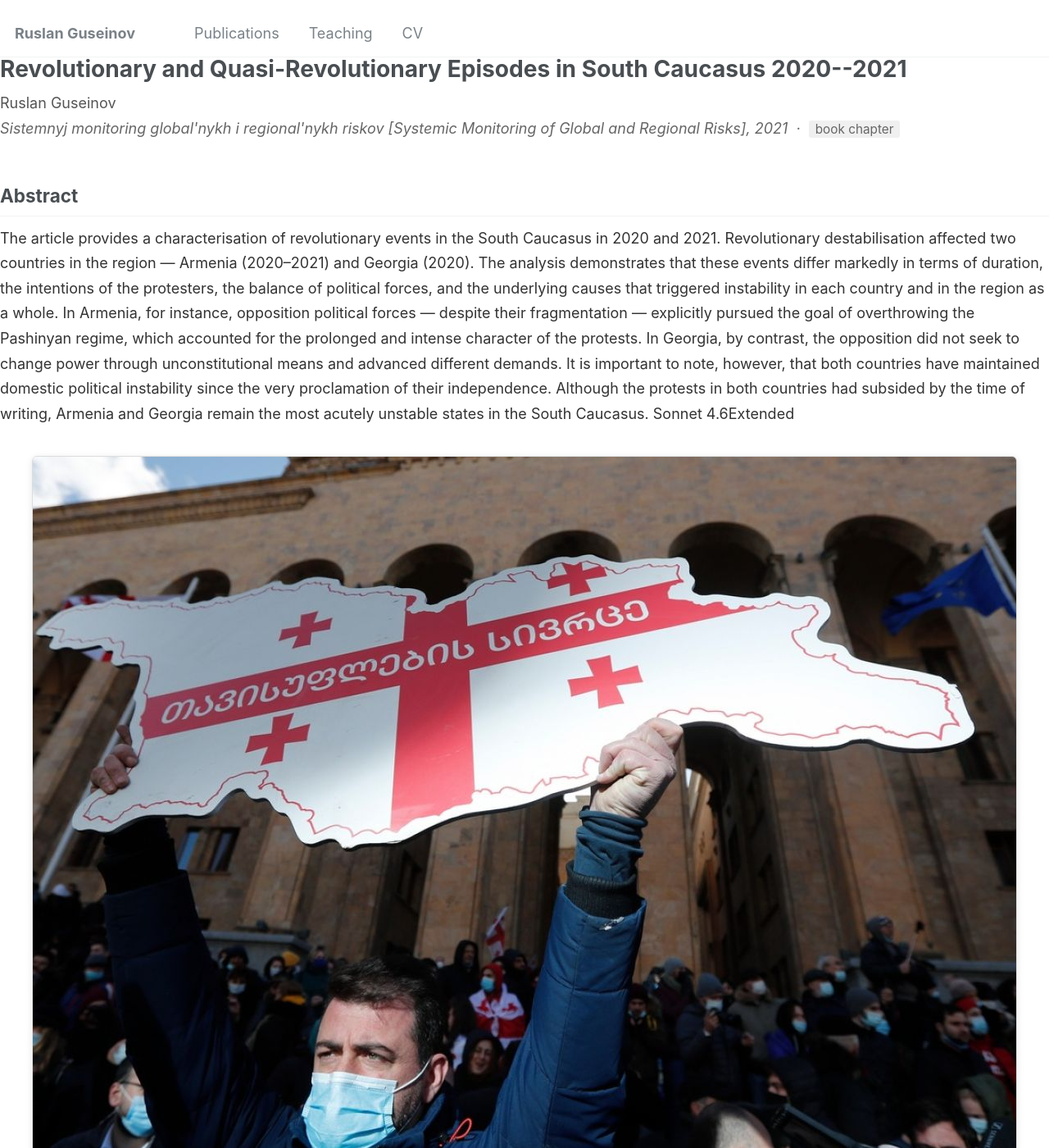
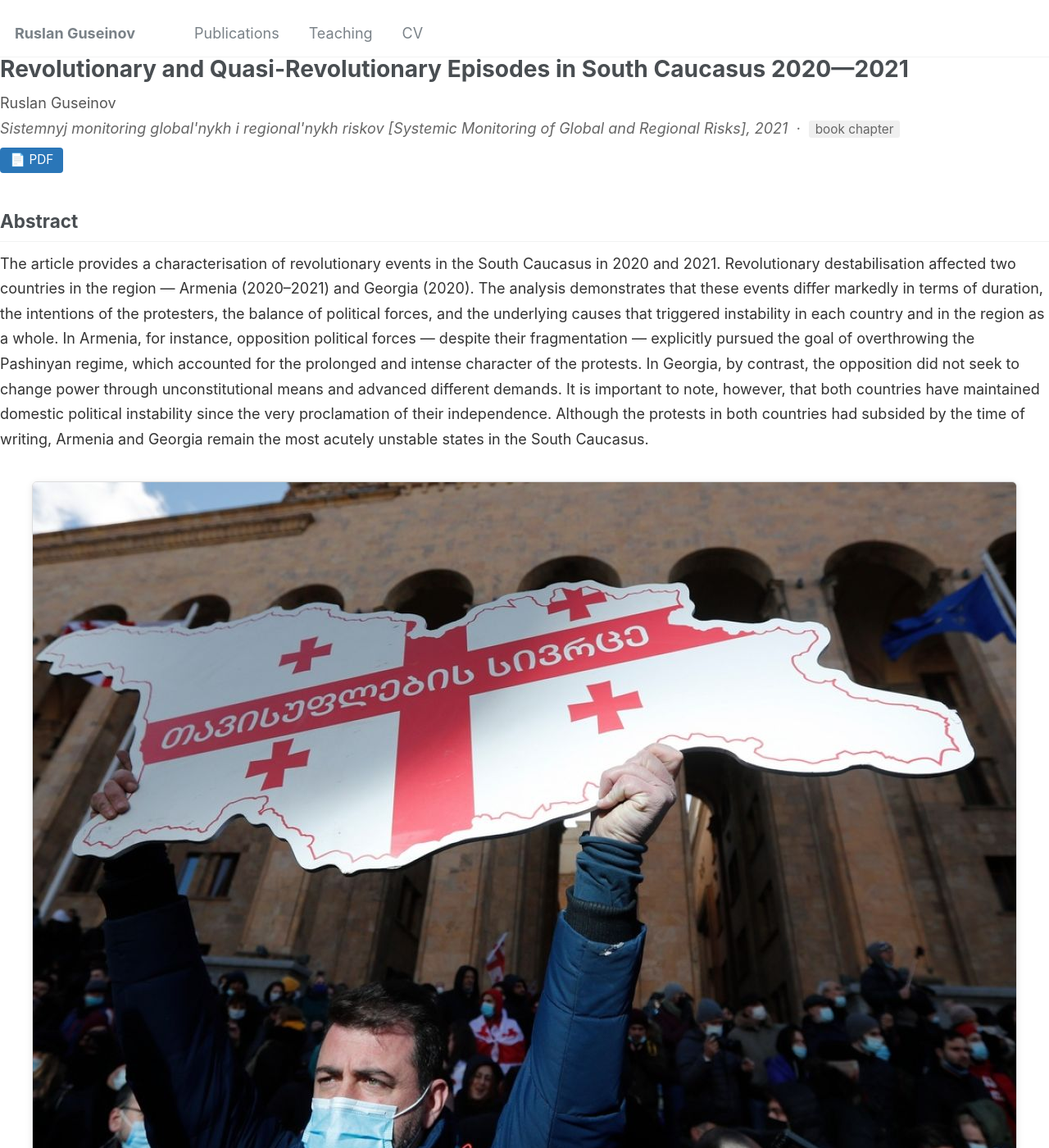
Before and after one commit to rguseinov/rguseinov.github.io, a Jekyll site: the page built from _publications/2021-01-guseinov2021caucasus.md, in a window 1280 px wide and 1400 px high. Shown: the whole window at 82% size. Built offline with Jekyll 4.4.1, drawn with Linux system fonts in a browser that asks for light colours; some of the changed text lies outside the part shown.

Commit message:
Add/update publication: 2021-01-guseinov2021caucasus.md

```diff
--- a/_publications/2021-01-guseinov2021caucasus.md
+++ b/_publications/2021-01-guseinov2021caucasus.md
@@ -1,5 +1,5 @@
 ---
-title: "Revolutionary and Quasi-Revolutionary Episodes in South Caucasus 2020--2021"
+title: "Revolutionary and Quasi-Revolutionary Episodes in South Caucasus 2020—2021"
 collection: publications
 permalink: /publication/guseinov2021caucasus
 layout: publication
@@ -8,8 +8,9 @@ date: 2021-01-01
 venue: "Sistemnyj monitoring global'nykh i regional'nykh riskov [Systemic Monitoring of Global and Regional Risks]"
 authors: "Ruslan Guseinov"
 pub_type: "book chapter"
-abstract: "The article provides a characterisation of revolutionary events in the South Caucasus in 2020 and 2021. Revolutionary destabilisation affected two countries in the region — Armenia (2020–2021) and Georgia (2020). The analysis demonstrates that these events differ markedly in terms of duration, the intentions of the protesters, the balance of political forces, and the underlying causes that triggered instability in each country and in the region as a whole. In Armenia, for instance, opposition political forces — despite their fragmentation — explicitly pursued the goal of overthrowing the Pashinyan regime, which accounted for the prolonged and intense character of the protests. In Georgia, by contrast, the opposition did not seek to change power through unconstitutional means and advanced different demands. It is important to note, however, that both countries have maintained domestic political instability since the very proclamation of their independence. Although the protests in both countries had subsided by the time of writing, Armenia and Georgia remain the most acutely unstable states in the South Caucasus. Sonnet 4.6Extended"
+abstract: "The article provides a characterisation of revolutionary events in the South Caucasus in 2020 and 2021. Revolutionary destabilisation affected two countries in the region — Armenia (2020–2021) and Georgia (2020). The analysis demonstrates that these events differ markedly in terms of duration, the intentions of the protesters, the balance of political forces, and the underlying causes that triggered instability in each country and in the region as a whole. In Armenia, for instance, opposition political forces — despite their fragmentation — explicitly pursued the goal of overthrowing the Pashinyan regime, which accounted for the prolonged and intense character of the protests. In Georgia, by contrast, the opposition did not seek to change power through unconstitutional means and advanced different demands. It is important to note, however, that both countries have maintained domestic political instability since the very proclamation of their independence. Although the protests in both countries had subsided by the time of writing, Armenia and Georgia remain the most acutely unstable states in the South Caucasus."
 preview: "guseinov2021caucasus.png"
+paperurl: "https://www.socionauki.ru/upload/socionauki.ru/book/files/monitoring_sm_8/23_Гусейнов.pdf"
 ---
 
-The article provides a characterisation of revolutionary events in the South Caucasus in 2020 and 2021. Revolutionary destabilisation affected two countries in the region — Armenia (2020–2021) and Georgia (2020). The analysis demonstrates that these events differ markedly in terms of duration, the intentions of the protesters, the balance of political forces, and the underlying causes that triggered instability in each country and in the region as a whole. In Armenia, for instance, opposition political forces — despite their fragmentation — explicitly pursued the goal of overthrowing the Pashinyan regime, which accounted for the prolonged and intense character of the protests. In Georgia, by contrast, the opposition did not seek to change power through unconstitutional means and advanced different demands. It is important to note, however, that both countries have maintained domestic political instability since the very proclamation of their independence. Although the protests in both countries had subsided by the time of writing, Armenia and Georgia remain the most acutely unstable states in the South Caucasus. Sonnet 4.6Extended
+The article provides a characterisation of revolutionary events in the South Caucasus in 2020 and 2021. Revolutionary destabilisation affected two countries in the region — Armenia (2020–2021) and Georgia (2020). The analysis demonstrates that these events differ markedly in terms of duration, the intentions of the protesters, the balance of political forces, and the underlying causes that triggered instability in each country and in the region as a whole. In Armenia, for instance, opposition political forces — despite their fragmentation — explicitly pursued the goal of overthrowing the Pashinyan regime, which accounted for the prolonged and intense character of the protests. In Georgia, by contrast, the opposition did not seek to change power through unconstitutional means and advanced different demands. It is important to note, however, that both countries have maintained domestic political instability since the very proclamation of their independence. Although the protests in both countries had subsided by the time of writing, Armenia and Georgia remain the most acutely unstable states in the South Caucasus.
```
